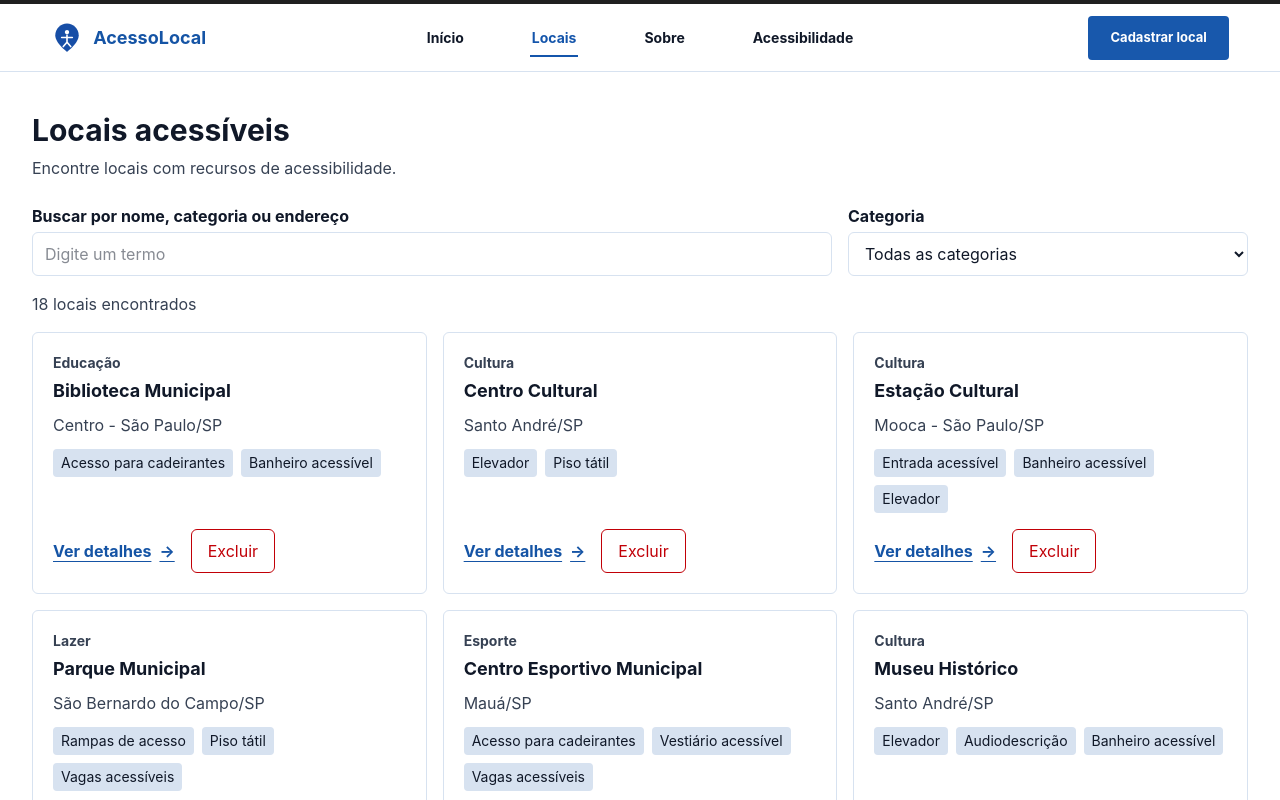
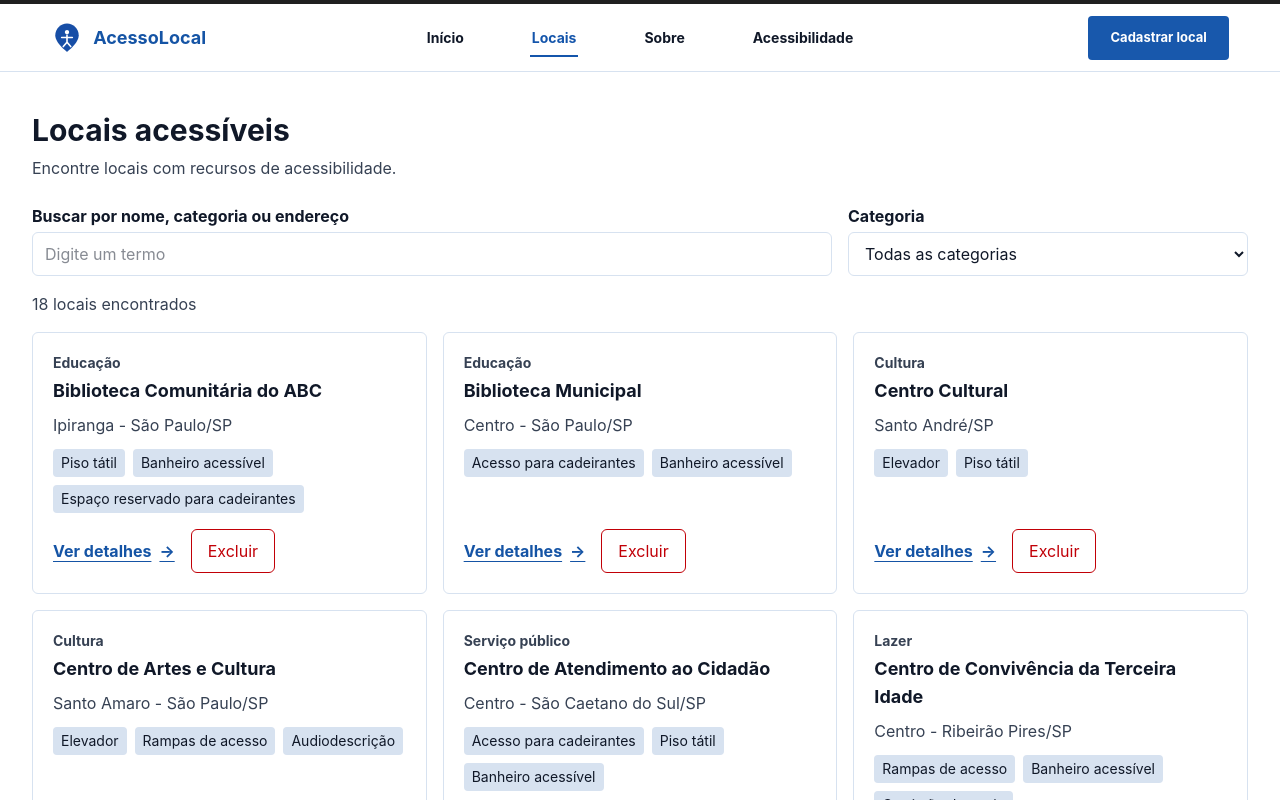
Before and after one commit to 1TDSPw-26/portal-locais-acessiveis, a React (Vite) app: page /locais in a window 1280 px wide. Shown: the top 800 px of the page. Built offline with nearby package versions, Linux system fonts and the light colour scheme.

Commit message:
feat: adiciona ordenacao alfabetica dos locais

```diff
--- a/src/pages/Locais/Locais.tsx
+++ b/src/pages/Locais/Locais.tsx
@@ -4,6 +4,7 @@ import ConfirmDialog from '../../components/ConfirmDialog/ConfirmDialog'
 import Paginacao from '../../components/Paginacao/Paginacao'
 import { excluirLocal, listarLocais } from '../../services/locaisService'
 import LocalCard from './LocalCard'
+import { ordenarPorNome } from './filtros'
 
 const ITENS_POR_PAGINA = 6
 const TODAS = ''
@@ -38,14 +39,16 @@ function Locais() {
   )].sort((a, b) => a.localeCompare(b, 'pt-BR'))
 
   const termo = normalizar(busca.trim())
-  const locaisFiltrados = locais.filter((local) => {
+  const locaisFiltrados = ordenarPorNome(
+    locais.filter((local) => {
       const correspondeCategoria =
         categoria === TODAS || local.categoria === categoria
       const textoLocal = normalizar(
         `${local.nome} ${local.categoria} ${local.endereco} ${local.descricao}`,
       )
       return correspondeCategoria && textoLocal.includes(termo)
-  })
+    }),
+  )
 
   const filtroAtivo = termo !== '' || categoria !== TODAS
   const totalPaginas = Math.max(
@@ -124,8 +127,7 @@ function Locais() {
       <div role="status" className="mt-4 empty:hidden">
         {aviso && (
           <p
-            className={`rounded-md border px-4 py-3 font-bold ${
-              aviso.tipo === 'sucesso'
+            className={`rounded-md border px-4 py-3 font-bold ${aviso.tipo === 'sucesso'
                 ? 'border-green-700 bg-green-50 text-green-900'
                 : 'border-red-700 bg-red-50 text-red-900'
               }`}
--- a/src/pages/Locais/filtros.ts
+++ b/src/pages/Locais/filtros.ts
@@ -1,3 +1,4 @@
+
 import type { Local } from '../../types/Local'
 
 export function obterCategorias(locais: Local[]): string[] {
@@ -9,3 +10,11 @@ export function obterCategorias(locais: Local[]): string[] {
 export function filtrarPorCategoria(locais: Local[], categoria: string): Local[] {
   return locais.filter((local) => !categoria || local.categoria === categoria)
 }
+
+export function ordenarPorNome(locais: Local[]): Local[] {
+  return [...locais].sort((a, b) =>
+    a.nome.localeCompare(b.nome, 'pt-BR', {
+      sensitivity: 'base',
+    }),
+  )
+}
```
Lines whose indentation alone changed are shown as unchanged.
